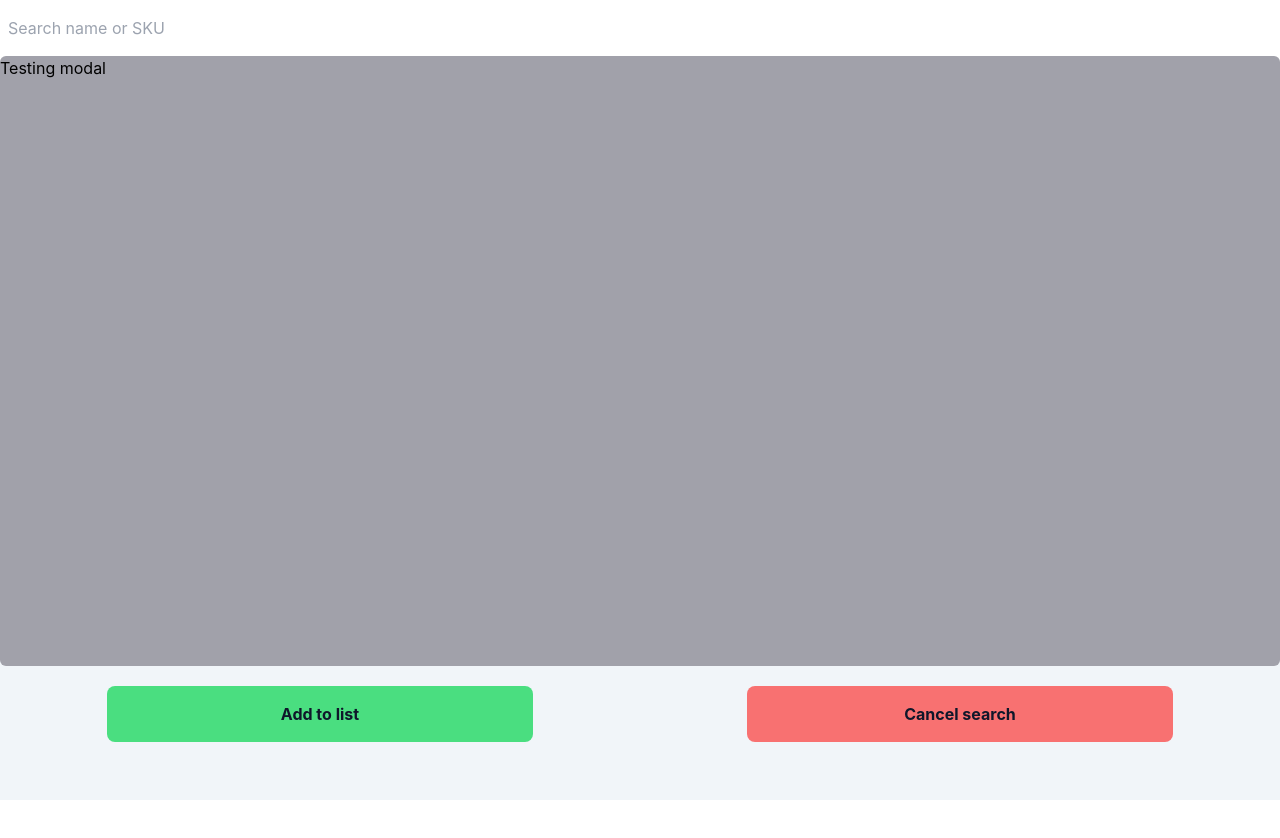
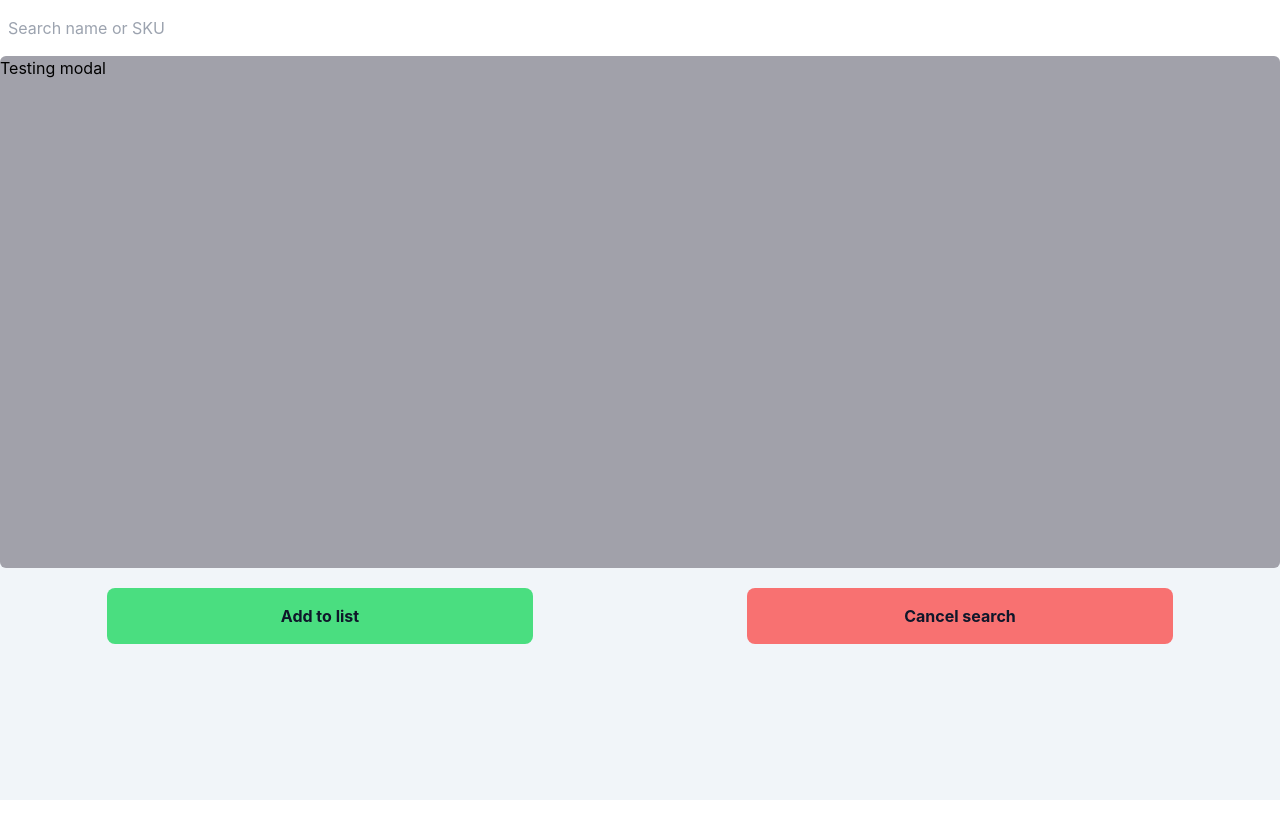
Before and after one commit to santiagomanso/inventory, a React (Create React App) app: page /inbound-inventory in a window 1280 px wide. Shown: the top 838 px of the page. Built offline with nearby package versions, Linux system fonts and the light colour scheme.

Commit message:
modal ui 1.1

```diff
--- a/src/components/modal/modal.css
+++ b/src/components/modal/modal.css
@@ -1,3 +1,3 @@
 .test_modal {
-  height: calc(100% - 190px);
+  height: calc(100% - 18rem);
 }
```
